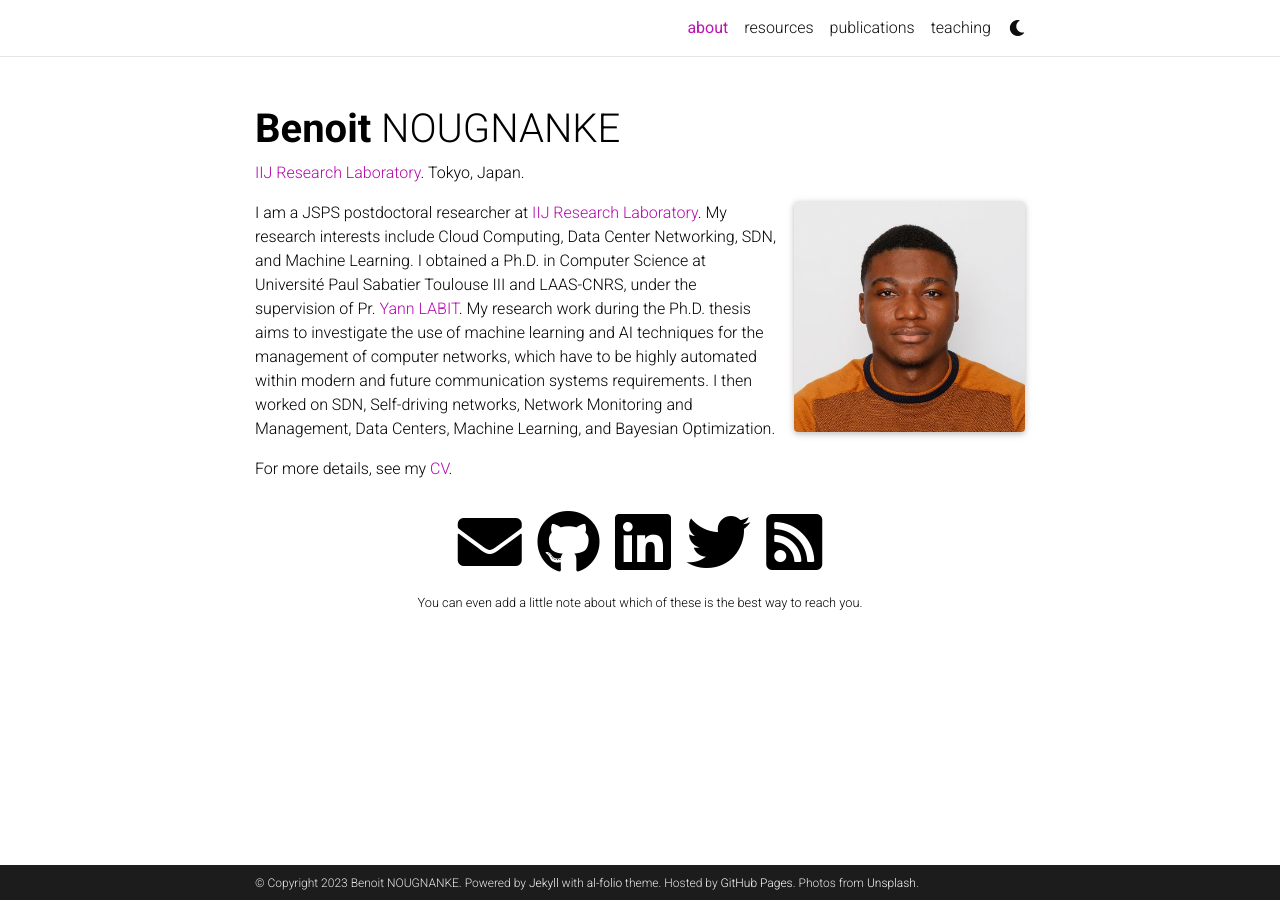
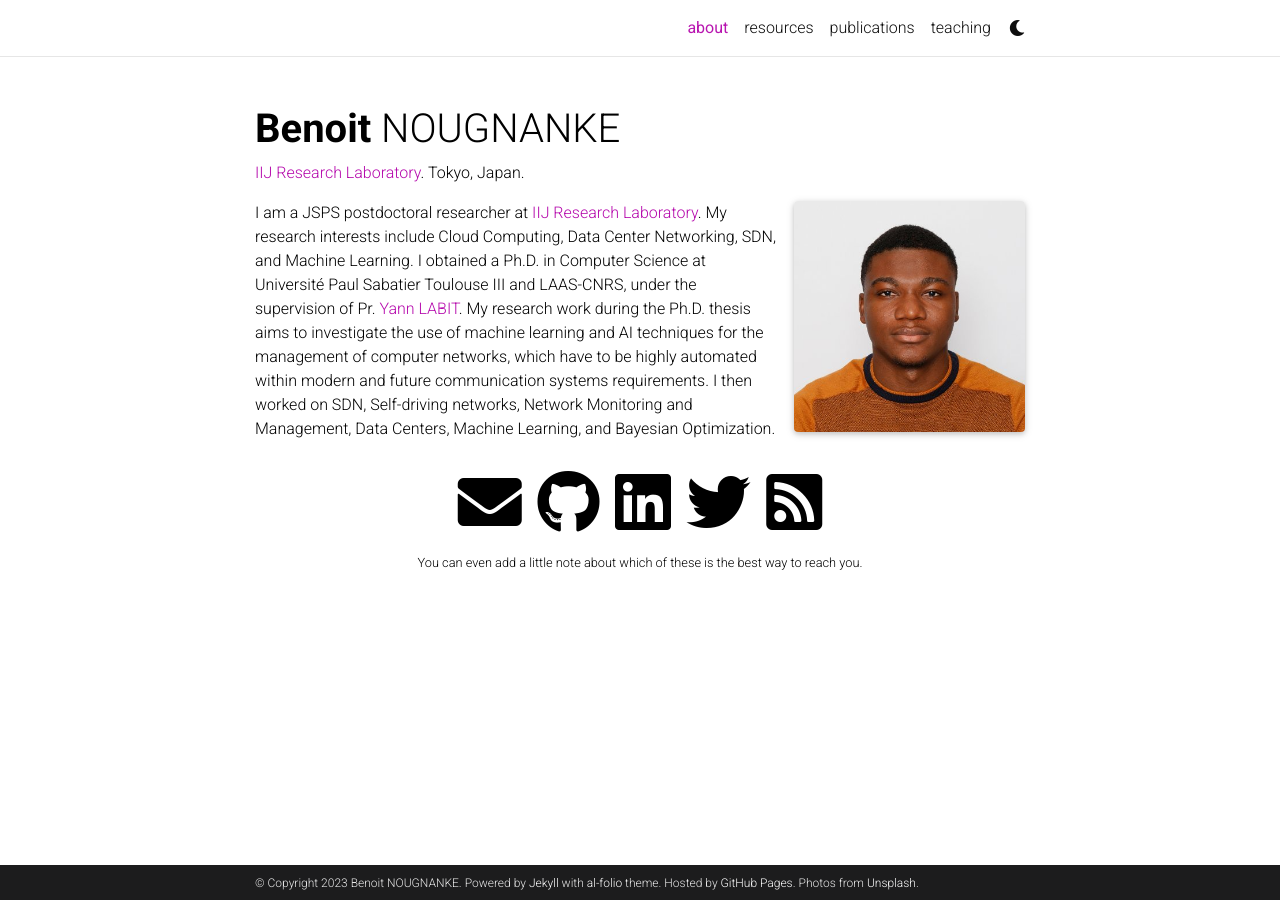
Before and after one commit to nougnanke/nougnanke.github.io, a Jekyll site: the page docs/index.html, which Jekyll copies as it is, in a window 1280 px wide. Built offline with Jekyll 4.4.1, drawn with Linux system fonts in a browser that asks for light colours; full-size pictures stand in for the smaller copies a plugin makes; comment, search, counter and statistics services are not loaded; a style sheet for code colours, icons or effects is not loaded.

Commit message:
Delete CV version postdoc

```diff
--- a/docs/index.html
+++ b/docs/index.html
@@ -144,8 +144,6 @@
             <p>I am a JSPS postdoctoral researcher at <a href="https://www.iijlab.net/en/" rel="external nofollow noopener" target="_blank">IIJ Research Laboratory</a>. My research interests include Cloud Computing, Data Center Networking, SDN, and Machine Learning.
 I obtained a Ph.D. in Computer Science at Université Paul Sabatier Toulouse III and LAAS-CNRS, under the supervision of Pr.
 <a href="https://www.laas.fr/public/annuaire?userid=399" rel="external nofollow noopener" target="_blank">Yann LABIT</a>. My research work during the Ph.D. thesis aims to investigate the use of machine learning and AI techniques for the management of computer networks, which have to be highly automated within modern and future communication systems requirements. I then worked on SDN, Self-driving networks, Network Monitoring and Management, Data Centers, Machine Learning, and Bayesian Optimization.</p>
-
-<p>For more details, see my <a href="../assets/pdf/CV_PhD_NOUGNANKE_pub.pdf">CV</a>.</p>
 
           </div>
 
```
Also changed, not shown: 2 other files.
